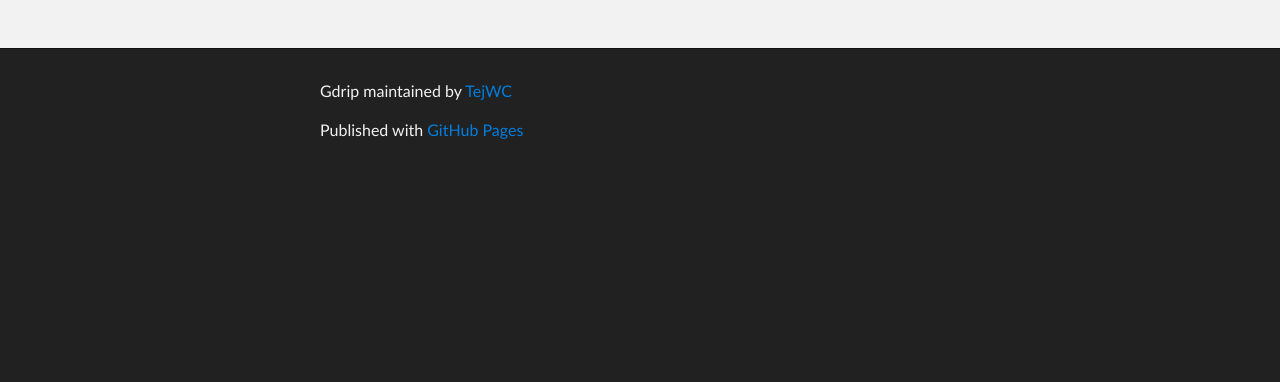
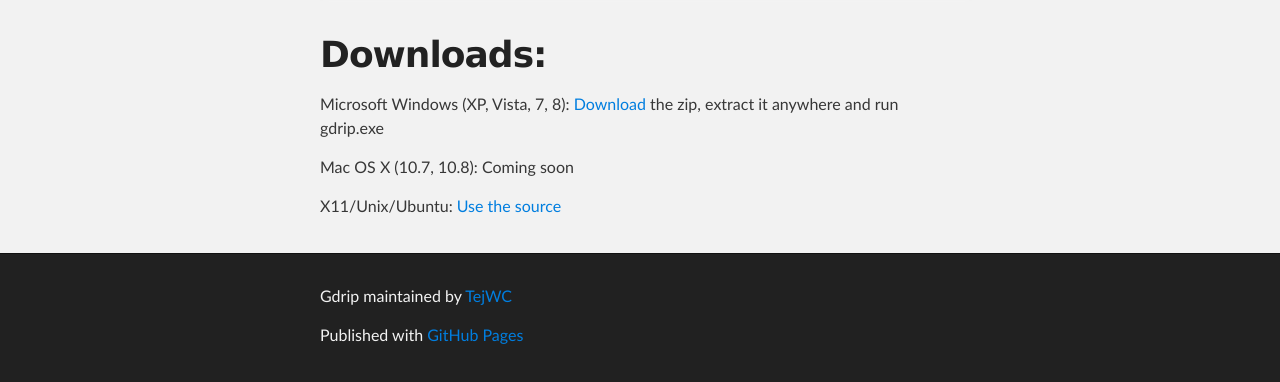
Before and after one commit to DesiOtaku/gdrip, a plain HTML site: page index.html in a window 1280 px wide. Shown: the part 4627-5009 px from the top of the page. Before the commit the page ends 4804 px from the top, so only its background shows below. Drawn offline with Linux system fonts and the light colour scheme.

```diff
--- a/index.html
+++ b/index.html
@@ -71,6 +71,14 @@ patient's radiograph. It is right now pre-alpha so use it only if you know what
 
 <p>Windows 8:
 <img src="http://i.imgur.com/Shgje.png" alt="Windows 8"></p>
+
+<h1>Downloads:</h1>
+
+<p>Microsoft Windows (XP, Vista, 7, 8): <a href="https://s3.amazonaws.com/gdrip-release/gdripWinRelease.zip">Download</a> the zip, extract it anywhere and run gdrip.exe</p>
+
+<p>Mac OS X (10.7, 10.8): Coming soon</p>
+
+<p>X11/Unix/Ubuntu: <a href="https://github.com/TejWC/gdrip">Use the source</a></p>
       </section>
     </div>
 
```
Also changed, not shown: params.json (+1 -1 lines).
